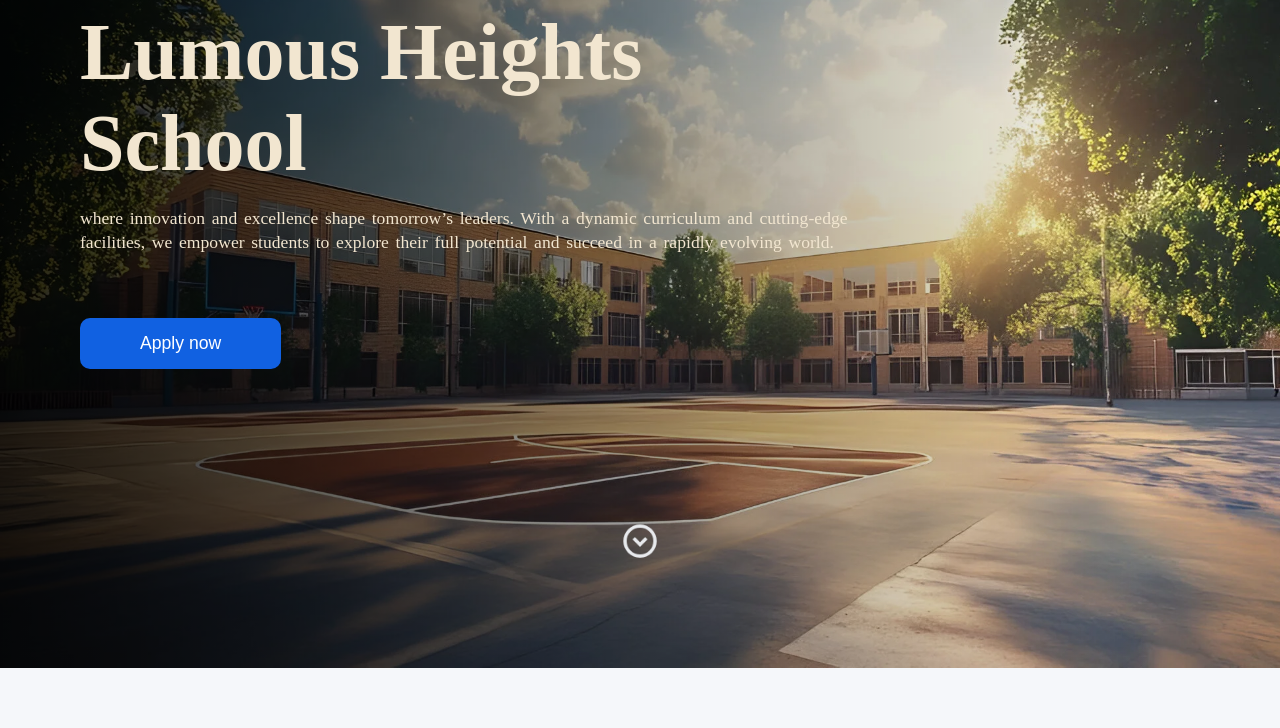
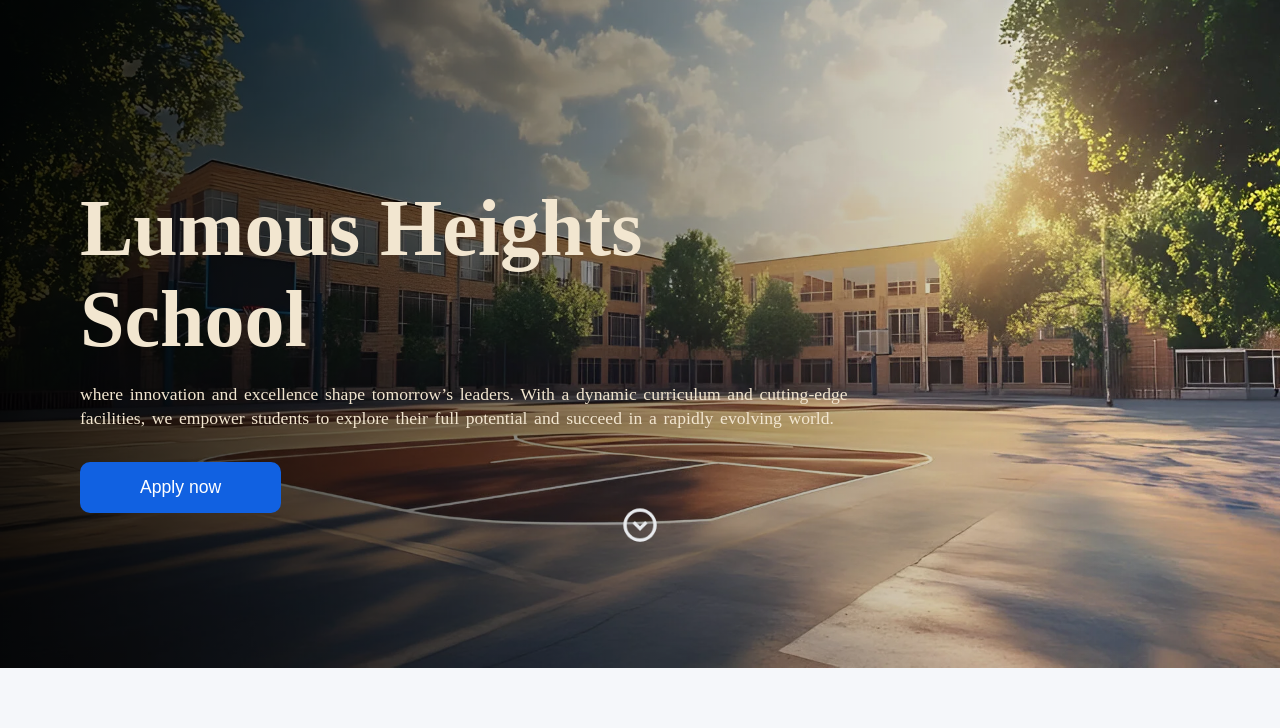
Before and after one commit to deep-vinci/web-warriors, a plain HTML site: page index.html in a window 1280 px wide. Shown: the part 72-800 px from the top of the page. Drawn offline with nearby package versions, Linux system fonts and the light colour scheme.

Commit message:
feat: fixxxx

```diff
--- a/style.css
+++ b/style.css
@@ -43,8 +43,8 @@ p {
     width: 40px;
     margin-right: auto;
     margin-left: auto;
-    margin-top: 10rem;
-    margin-bottom: 10rem;
+    /* margin-top: 10rem; */
+    /* margin-bottom:.rem; */
     animation: moveUpDown 2s ease-in-out infinite;
 
 }
@@ -303,7 +303,7 @@ ul:last-child {
 
     p {
         width: 70%;
-        margin-bottom: 4rem;
+        margin-bottom: 2rem;
         padding: 0 0 0 5rem;
         color: #f2e6d0;
         font-size: 1.1rem;
```
